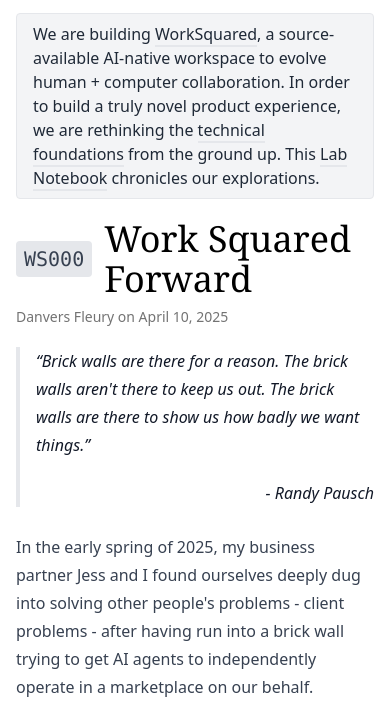
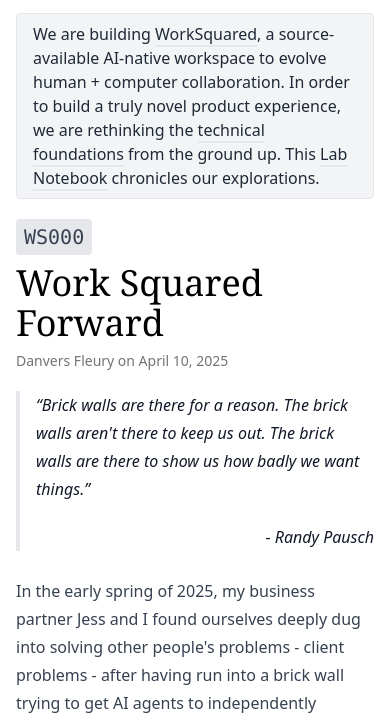
Before and after one commit to sociotechnica-org/sociotechnica-site, an Astro site: page /notebook/forward in a window 390 px wide. Shown: the part 131-846 px from the top of the page. Built offline with nearby package versions, Linux system fonts and the light colour scheme; Astro itself is replaced by a stand-in of ours.

Commit message:
reflow on mobile

```diff
--- a/src/components/NotebookArticleHeader.astro
+++ b/src/components/NotebookArticleHeader.astro
@@ -66,9 +66,9 @@
 </p>
 
 <!-- Title and metadata -->
-<div class="flex items-center gap-3 mb-2">
+<div class="flex flex-col sm:flex-row sm:items-center gap-2 sm:gap-3 mb-2">
   {id && (
-    <span class="inline-block bg-gray-200 text-gray-700 px-2 py-1 rounded text-xl font-mono">
+    <span class="inline-block bg-gray-200 text-gray-700 px-2 py-1 rounded text-xl font-mono self-start sm:self-auto">
       {id}
     </span>
   )}
```
